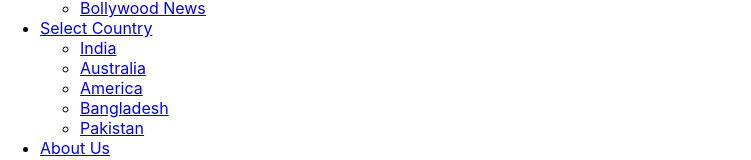
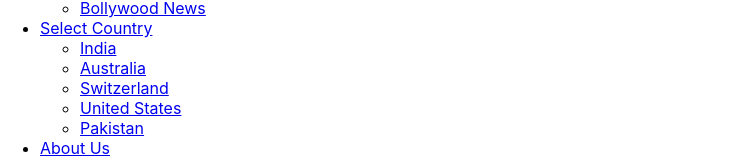
Before and after one commit to sahu-mohit/newsapp, a React (Create React App) app in the folder newsapp/: page /india in a window 1280 px wide. Shown: the part 138-298 px from the top of the page, without its empty margins (0-751 px from the left). Built offline with nearby package versions, Linux system fonts and the light colour scheme; no server answers; the HTML template or start-up script is replaced by a standard one.

Commit message:
old rest code

```diff
--- a/newsapp/src/App.js
+++ b/newsapp/src/App.js
@@ -20,10 +20,10 @@ export default class App extends Component {
         <Navbar country={this.country}/>
         <Routes>
           <Route path="/india" element = {<News country="in"/>}/>
-          <Route path="/australia" element = {<News/>}/>
-          <Route path="/america" element = {<News/>}/>
-          <Route path="/bangladesh" element = {<News/>}/>
-          <Route path="/pakistan" element = {<News/>}/>
+          <Route path="/australia" element = {<News country="au"/>}/>
+          <Route path="/switzerland" element = {<News country="ch"/>}/>
+          <Route path="/unitedstates " element = {<News country="us"/>}/>
+          <Route path="/pakistan" element = {<News country="pk"/>}/>
         </Routes>
         </Router>
       </div>
--- a/newsapp/src/components/Navbar.js
+++ b/newsapp/src/components/Navbar.js
@@ -47,22 +47,22 @@ export default class Navbar extends Component {
                     aria-labelledby="navbarDropdown"
                   >
                     <li>
-                      <Link className="dropdown-item" to="general">
+                      <Link className="dropdown-item" to="/general">
                         Local News
                       </Link>
                     </li>
                     <li>
-                      <Link className="dropdown-item" to="">
+                      <Link className="dropdown-item" to="/politics">
                         Politics News
                       </Link>
                     </li>
                     <li>
-                      <Link className="dropdown-item" to="/">
+                      <Link className="dropdown-item" to="/circket">
                         Cricket Newa
                       </Link>
                     </li>
                     <li>
-                      <Link className="dropdown-item" to="/">
+                      <Link className="dropdown-item" to="/bollywood">
                         Bollywood News
                       </Link>
                     </li>
@@ -94,13 +94,13 @@ export default class Navbar extends Component {
                       </Link>
                     </li>
                     <li>
-                      <Link className="dropdown-item" to="/america">
-                        America
+                      <Link className="dropdown-item" to="/switzerland">
+                        Switzerland
                       </Link>
                     </li>
                     <li>
-                      <Link className="dropdown-item" to="/bangladesh">
-                      Bangladesh
+                      <Link className="dropdown-item" to="/unitedstates">
+                        United States
                       </Link>
                     </li>
                     <li>
--- a/newsapp/src/components/News.js
+++ b/newsapp/src/components/News.js
@@ -21,14 +21,17 @@ export default class News extends Component {
     super();
     this.state = {
       articles: this.articles,
-      loading:true
+      loading:true,
+      country : "in",
+    category : "general"
     };
   }
   async componentDidMount(props) {
+    console.log(this.state.category);
   await axios
       .get(
         // `https://gnews.io/api/v4/top-headlines?country=in&lang=en&apikey=d123564b538f828838a90f39b3eed9fe&country=${this.category}`
-        `https://newsapi.org/v2/top-headlines?country=in&apiKey=2d5d6108c52b4e7781b7c229d4679c0c&country=${this.category}`
+        `https://newsapi.org/v2/top-headlines?country=in&apiKey=2d5d6108c52b4e7781b7c229d4679c0c&country=${this.props.country}`
       )
       .then(
         (response) => {
@@ -45,13 +48,6 @@ export default class News extends Component {
       });
   }
 
-  prevviousButton = ()=>{
-    console.log("previous");
-  }
-
-  nextButton = ()=>{
-    console.log("");
-  }
 
   render() {
     return (
```
Lines whose indentation alone changed are shown as unchanged.
